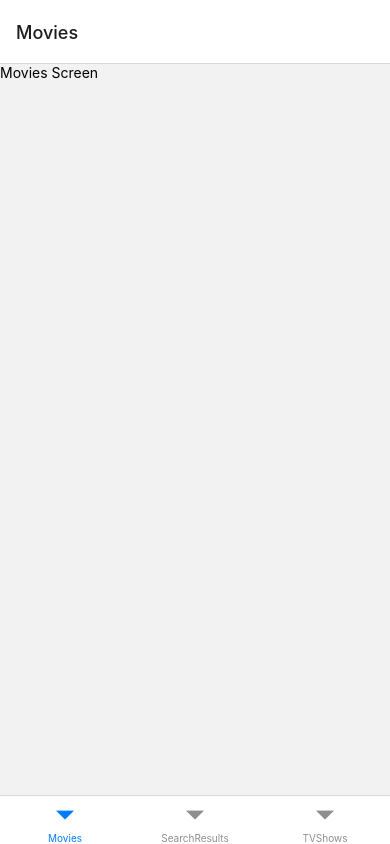
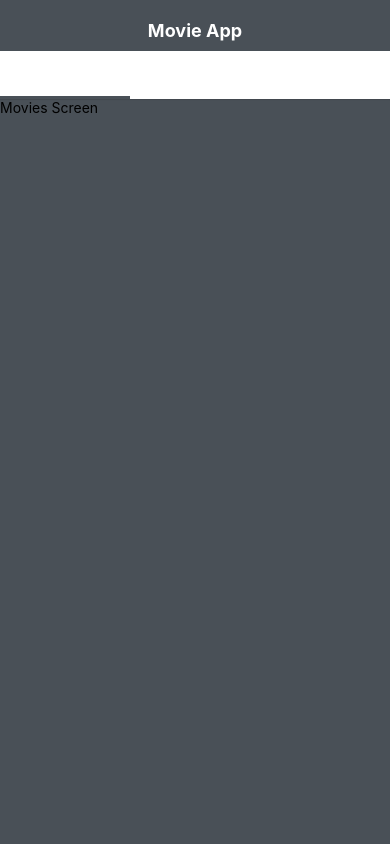
Before and after one commit to cindycharvet/movieapp, a React Native app: screen / in a window 390 px wide. Built offline with nearby package versions, Linux system fonts and the light colour scheme.

Commit message:
top navigation and header added

```diff
--- a/App.js
+++ b/App.js
@@ -1,59 +1,59 @@
-// import { StatusBar } from 'expo-status-bar';
-// import React from 'react';
-// import { StyleSheet, Text, View } from 'react-native';
+import React from 'react';
+import { View, Text, StyleSheet, SafeAreaView } from 'react-native';
+import { NavigationContainer } from '@react-navigation/native';
+import { createMaterialTopTabNavigator } from '@react-navigation/material-top-tabs';
+import { SafeAreaProvider } from 'react-native-safe-area-context';
 
-// export default function App() {
-//   return (
-//     <View style={styles.container}>
-//       <Text>Im Cindy, super coder</Text>
-//       <StatusBar style="auto" />
-//     </View>
-//   );
-// }
-
-// const styles = StyleSheet.create({
-//   container: {
-//     flex: 1,
-//     backgroundColor: '#fff',
-//     alignItems: 'center',
-//     justifyContent: 'center',
-//   },
-// });
-
-import React from 'react';
-import { NavigationContainer } from '@react-navigation/native';
-import { createBottomTabNavigator } from '@react-navigation/bottom-tabs';
-import MoviesScreen from './src/components/MoviesScreen';
+import MoviesScreen from './src/components/moviesScreen';
 import SearchScreen from './src/components/searchScreen';
 import TVShowsScreen from './src/components/tvShowsScreen';
 
-const Tab = createBottomTabNavigator();
+const Tab = createMaterialTopTabNavigator();
 
 const App = () => {
   return (
+    <SafeAreaProvider>
       <NavigationContainer>
-      <Tab.Navigator>
+        <SafeAreaView style={{ flex: 1, backgroundColor: '#495057' }}>
+          <View style={styles.movieTitleContainer}>
+            <Text style={styles.movieTitle}>Movie App</Text>
+          </View>
+
+          <Tab.Navigator
+            tabBarOptions={{
+              labelStyle: { fontSize: 16, textTransform: 'none' },
+              tabStyle: { flex: 1, justifyContent: 'center' },
+              style: { backgroundColor: '#fff', elevation: 0 },
+              indicatorStyle: { backgroundColor: '#495057', height:3 },
+            }}
+            screenOptions={({ route }) => ({
+              headerTitle: 'Movie App',
+              headerTitleAlign: 'center',
+            })}
+          >
             <Tab.Screen name="Movies" component={MoviesScreen} />
-        <Tab.Screen name="SearchResults" component={SearchScreen} />
-        <Tab.Screen name="TVShows" component={TVShowsScreen} />
+            <Tab.Screen name="Search" component={SearchScreen} />
+            <Tab.Screen name="TV Shows" component={TVShowsScreen} />
           </Tab.Navigator>
+        </SafeAreaView>
       </NavigationContainer>
+    </SafeAreaProvider>
   );
 };
 
-<Tab.Screen
-  name="Movies"
-  component={MoviesScreen}
-  options={{
-    title: 'Movie App',
-    headerStyle: {
-      backgroundColor: '#f4511e',
+const styles = StyleSheet.create({
+  movieTitleContainer: {
+    paddingTop: 20,
+    backgroundColor: '#495057',
+    padding: 10,
+    justifyContent: 'center',
+    alignItems: 'center',
   },
-    headerTintColor: '#fff',
-    headerTitleStyle: {
+  movieTitle: {
+    color: 'white',
+    fontSize: 18,
     fontWeight: 'bold',
   },
-  }}
-/>
+});
 
 export default App;
--- a/package.json
+++ b/package.json
@@ -11,6 +11,7 @@
   "dependencies": {
     "@react-native-community/viewpager": "^5.0.11",
     "@react-navigation/bottom-tabs": "^6.5.11",
+    "@react-navigation/material-top-tabs": "^6.6.5",
     "@react-navigation/native": "^6.1.9",
     "expo": "~50.0.5",
     "expo-status-bar": "~1.11.1",
```
Also changed, not shown: 1 other file (tests, documents, lock files or other folders). Lines whose indentation alone changed are shown as unchanged.
